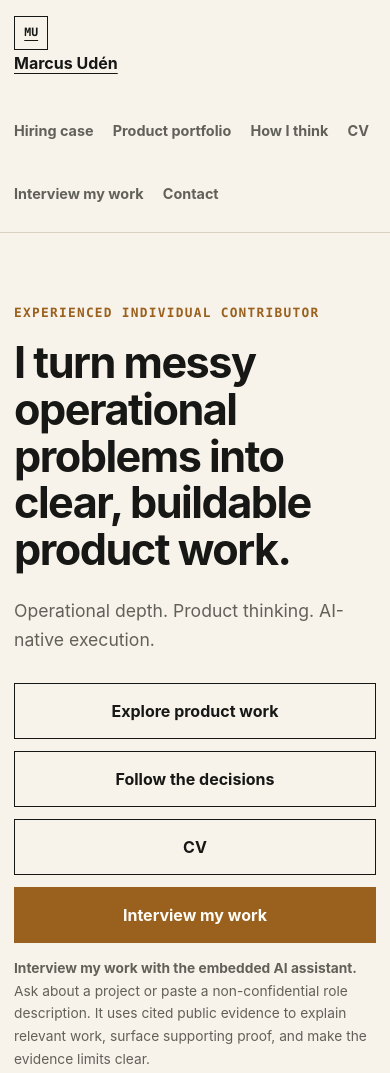
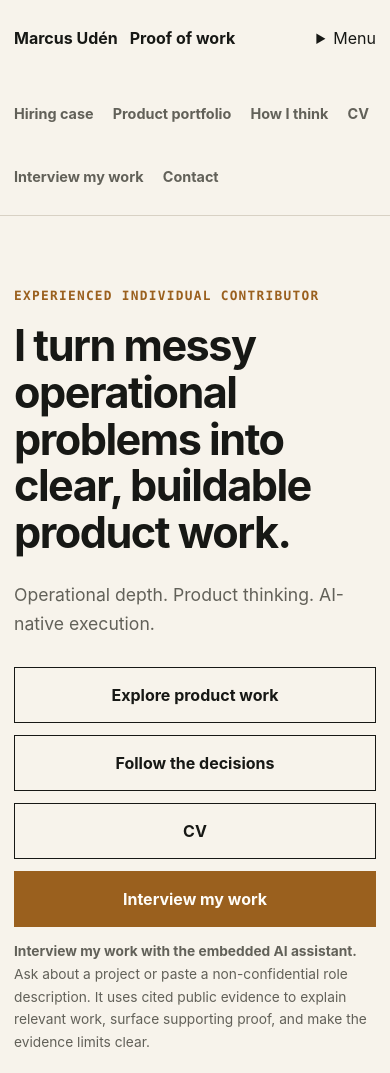
Before and after one commit to marcus-uden-dev/ai-native-proof-of-work, a website: page site/index.html in a window 390 px wide. Shown: the top 1073 px of the page. Drawn offline with Linux system fonts and the light colour scheme.

Commit message:
feat: refine editorial masthead and responsive navigation

```diff
--- a/site/index.html
+++ b/site/index.html
@@ -43,15 +43,11 @@
 
     <header class="masthead" data-print-hide>
       <div class="shell masthead__inner">
-        <div class="wordmark">
-          <a class="wordmark__home" href="./" aria-label="Marcus Udén, home">
-            <span class="wordmark__mark" aria-hidden="true">MU</span>
-            <span class="wordmark__copy">
-              <span class="wordmark__name">Marcus Udén</span>
-            </span>
-          </a>
-        </div>
-        <nav aria-label="Primary navigation">
+        <a class="wordmark wordmark--editorial" href="./" aria-label="Marcus Udén, home">
+          <span class="wordmark__name">Marcus Udén</span>
+          <span class="wordmark__descriptor">Proof of work</span>
+        </a>
+        <nav class="masthead__nav" aria-label="Primary navigation">
           <ul class="nav-list">
             <li><a href="#hiring-case">Hiring case</a></li>
             <li><a href="#selected-proof">Product portfolio</a></li>
@@ -61,6 +57,20 @@
             <li><a href="#contact">Contact</a></li>
           </ul>
         </nav>
+        <span class="masthead__balance" aria-hidden="true"></span>
+        <details class="masthead__mobile">
+          <summary>Menu</summary>
+          <nav aria-label="Mobile primary navigation">
+            <ul class="nav-list">
+            <li><a href="#hiring-case">Hiring case</a></li>
+            <li><a href="#selected-proof">Product portfolio</a></li>
+            <li><a href="#how-i-think">How I think</a></li>
+            <li><a href="cv/">CV</a></li>
+            <li><a href="#ai-review">Interview my work</a></li>
+            <li><a href="#contact">Contact</a></li>
+          </ul>
+          </nav>
+        </details>
       </div>
     </header>
 
```
